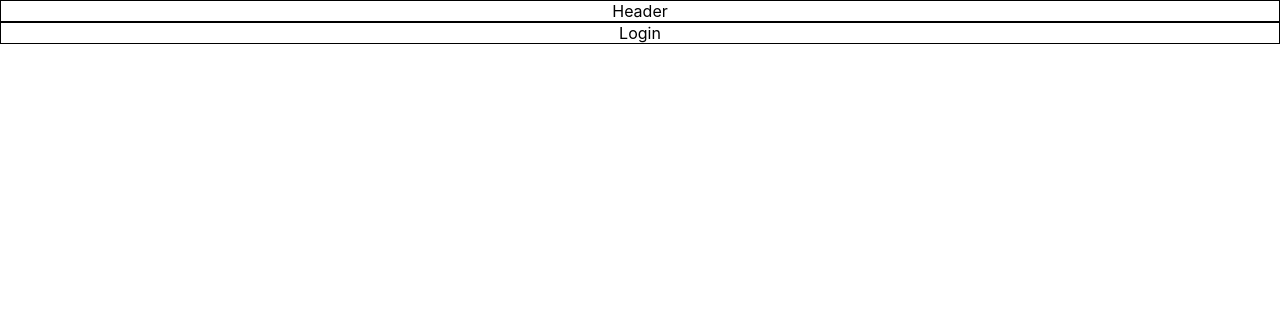
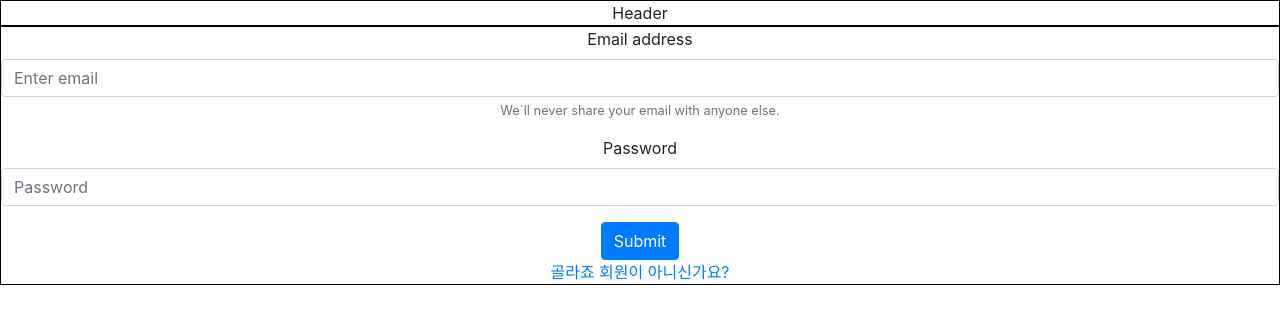
Before and after one commit to codestates/part-im3-pickOnePlz-client, a React (Create React App) app: page /login in a window 1280 px wide. Shown: the top 324 px of the page. Built offline with nearby package versions, Linux system fonts and the light colour scheme.

Commit message:
[로그인 페이지 구현] / 부트스트랩을 이용한 로그인 페이지 구현

```diff
--- a/src/Login.js
+++ b/src/Login.js
@@ -1,9 +1,31 @@
 import React from 'react'
+import { Form, Button } from 'react-bootstrap';
+import 'bootstrap/dist/css/bootstrap.min.css';
+import {Link} from 'react-router-dom';
 
 function Login() {
   return (
     <div>
-      Login
+      <Form>
+        <Form.Group controlId="formBasicEmail">
+          <Form.Label>Email address</Form.Label>
+          <Form.Control type="email" placeholder="Enter email" />
+          <Form.Text className="text-muted">
+            We`ll never share your email with anyone else.
+    </Form.Text>
+        </Form.Group>
+        <Form.Group controlId="formBasicPassword">
+          <Form.Label>Password</Form.Label>
+          <Form.Control type="password" placeholder="Password" />
+        </Form.Group>
+        {/* <Form.Group controlId="formBasicCheckbox">
+          <Form.Check type="checkbox" label="Check me out" />
+        </Form.Group> 체크박스 부분 사용여부 확인*/}
+        <Button variant="primary" type="submit">
+          Submit
+  </Button>
+</Form>
+    <Link to="/signup">골라죠 회원이 아니신가요?</Link>
     </div>
   )
 }
```
